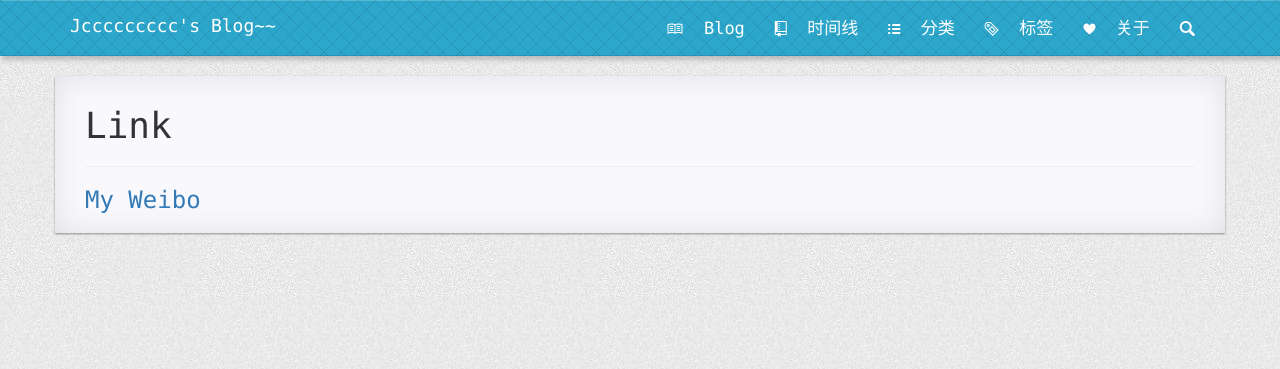
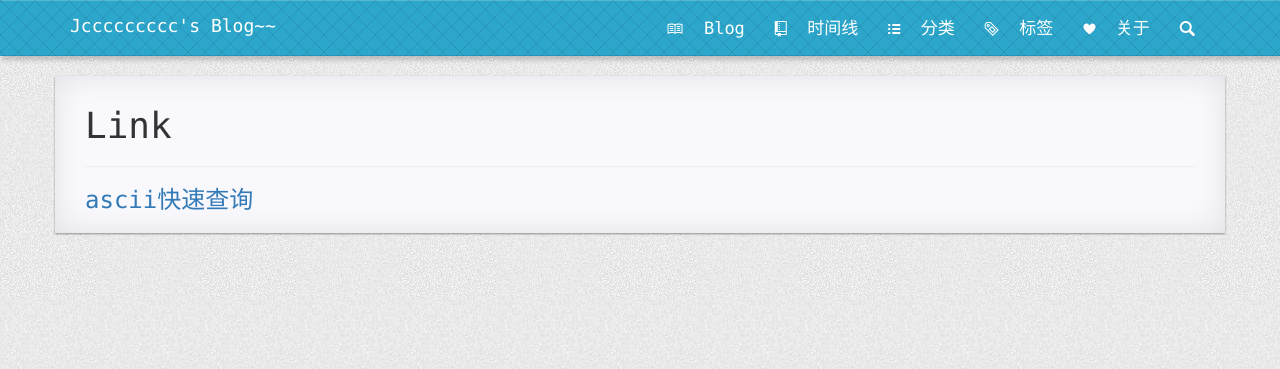
Before and after one commit to zhangjaycee/blog, a Jekyll site: the page built from pages/5link-external.md, in a window 1280 px wide. Shown: the top 369 px of the page. Built offline with Jekyll 4.4.1, drawn with Linux system fonts in a browser that asks for light colours; nearby versions of some CDN libraries; Markdown is read by kramdown in place of the engine named in the settings; comment, search, counter and statistics services are not loaded.

Commit message:
update link-external.md

```diff
--- a/pages/5link-external.md
+++ b/pages/5link-external.md
@@ -5,4 +5,4 @@ permalink: /link/
 icon: octicon-link-external
 ---
 
-### [My Weibo](http://weibo.com/zhangjc/)
+### [ascii快速查询](http://ascii.xdjc.date)
```
